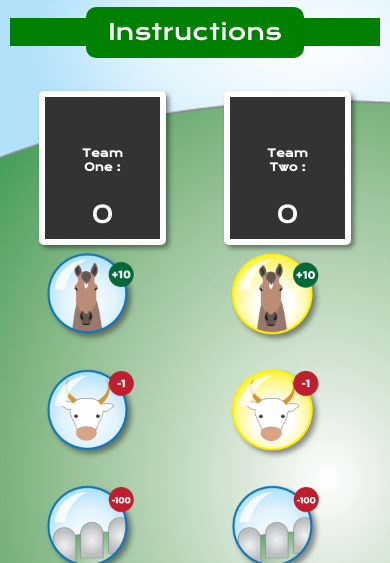
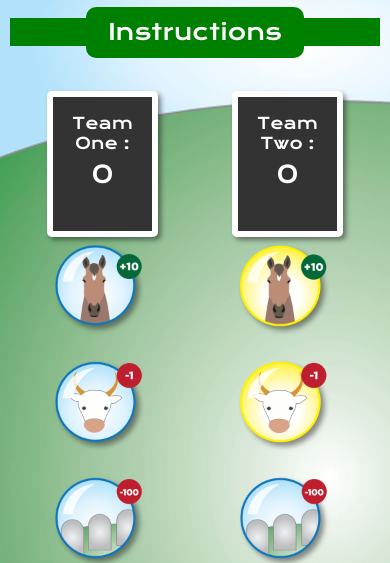
Before and after one commit to ereynolds123/Horses-Cows-Cemetery-Final, a website: page root/public/index.html in a window 390 px wide. Shown: the part 93-656 px from the top of the page. Drawn offline with nearby package versions, Linux system fonts and the light colour scheme.

Commit message:
Fixing bug on iphone

```diff
--- a/root/public/index.html
+++ b/root/public/index.html
@@ -28,7 +28,7 @@
                 <!--Left Side of the game-->
                 <div id="left-side" class="scoreTeamOne">
                     <div class="teamBox">
-                        <h6>Team One :</h6>
+                        <span> Team One :</span>
                         <p id="scoreTotalTeamOne"> 0</p>
 
                     </div>
@@ -44,7 +44,7 @@
                 <div id="right-side" class="scoreTeamTwo">
 
                     <div class="teamBox">
-                        <h6>Team Two :</h6>
+                        <span>Team Two :</span>
                         <p id="scoreTotalTeamTwo">0</p>
 
                     </div>
--- a/root/public/stylessheet.css
+++ b/root/public/stylessheet.css
@@ -54,12 +54,12 @@
 .teamBox {
   color: white;
   background: #333;
-  padding: 1.5em;
+  padding: 1em;
   border-radius: 5px;
   border: 6px solid white;
   width: 10vw;
   height: 9vh;
-  margin-bottom: 1em;
+  margin-bottom: 1.5em;
   display: inline-block;
   -webkit-box-shadow: 3px 3px 5px 0px rgba(0, 0, 0, 0.44);
   -moz-box-shadow: 3px 3px 5px 0px rgba(0, 0, 0, 0.44);
@@ -76,6 +76,7 @@
 #scoreTotalTeamOne,
 #scoreTotalTeamTwo {
   font-size: 1.5em;
+  padding: 0.25em;
 }
 
 #endButton {
```
